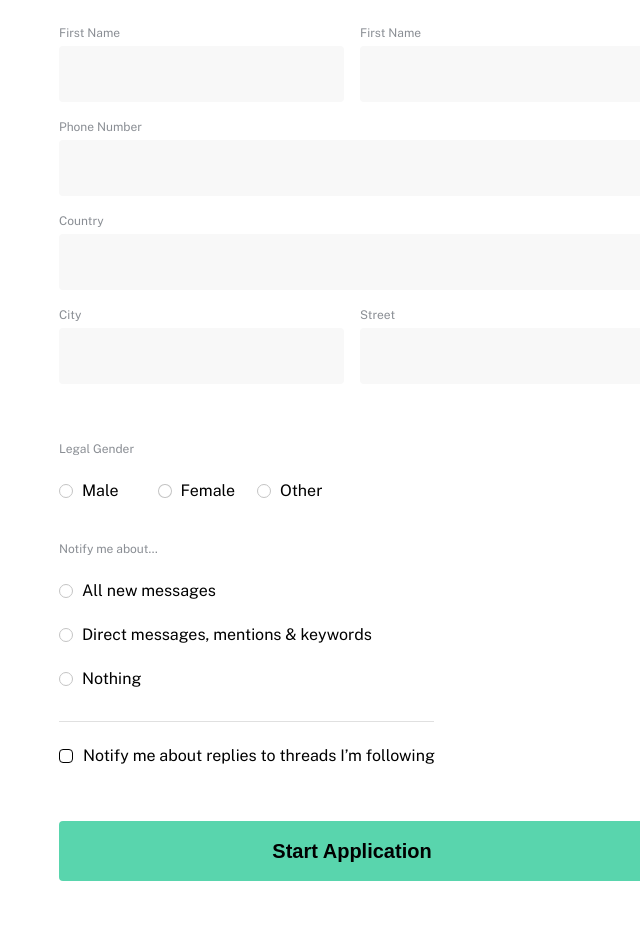
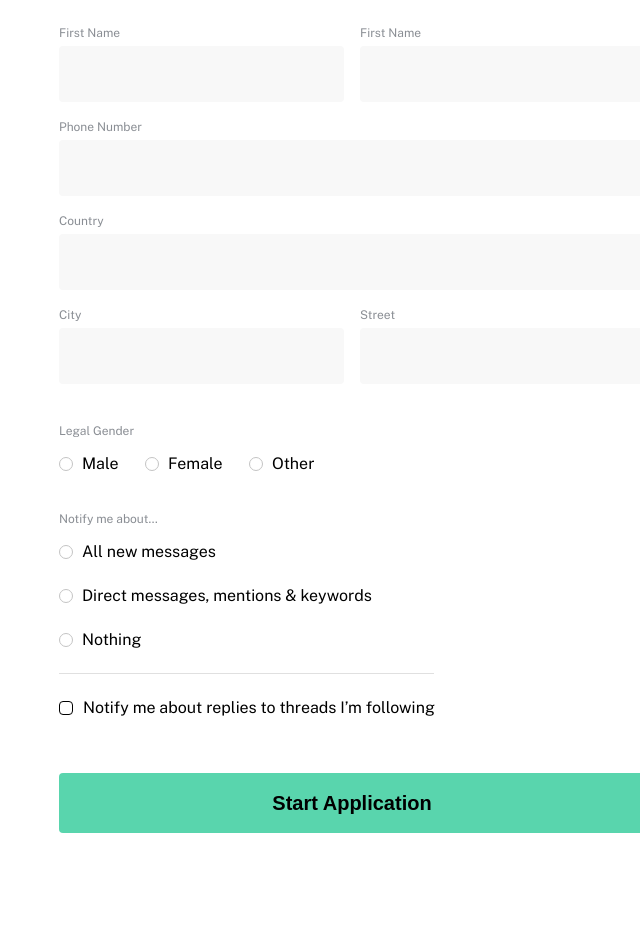
Before and after one commit to SlavaAndreievvvv/complex-form, a plain HTML site: page index.html in a window 1280 px wide. Shown: the part 184-1126 px from the top of the page, without its empty margins (288-928 px from the left). Drawn offline with nearby package versions, Linux system fonts and the light colour scheme.

Commit message:
🐛 fix bag

```diff
--- a/index.html
+++ b/index.html
@@ -8,6 +8,7 @@
     <title>Complex Form</title>
   </head>
   <body>
+    <div class="cantainer">
       <h1 class="title">Continue entering data</h1>
       <form class="form">
         <div class="form__top form__top--mb">
@@ -55,7 +56,7 @@
               maxlength="30"
             />
           </div>
-        <div class="wrapper-top wrapper-top--half wrapper-top--mb">
+          <div class="wrapper-top wrapper-top--half">
             <label class="label label--top" for="city">City</label>
             <input class="input" type="text" id="city" required />
           </div>
@@ -64,12 +65,11 @@
             <input class="input" type="text" id="street" required />
           </div>
         </div>
-
         <div class="form__bottom">
           <div class="wrapper-bottom wrapper-bottom--mb">
-          <label class="label label--bottom" for="gender">Legal Gender</label>
+            <label class="label label--bottom">Legal Gender</label>
             <div class="inner inner--gender">
-            <label class="radio radio--gender">
+              <label class="radio radio--male">
                 <input
                   class="radio__input"
                   type="radio"
@@ -80,7 +80,7 @@
                 <span class="radio__button"></span>
                 <span class="radio__text">Male</span>
               </label>
-            <label class="radio radio--gender">
+              <label class="radio radio--female">
                 <input
                   class="radio__input"
                   type="radio"
@@ -91,7 +91,7 @@
                 <span class="radio__button"></span>
                 <span class="radio__text">Female</span>
               </label>
-            <label class="radio radio--gender">
+              <label class="radio radio--other">
                 <input
                   class="radio__input"
                   type="radio"
@@ -109,7 +109,7 @@
               >Notify me about...</label
             >
             <div class="inner inner--column">
-            <label class="radio radio--mb">
+              <label class="radio radio--mb radio--column-1">
                 <input
                   class="radio__input"
                   type="radio"
@@ -120,8 +120,7 @@
                 <span class="radio__button"></span>
                 <span class="radio__text">All new messages</span>
               </label>
-
-            <label class="radio radio--mb">
+              <label class="radio radio--mb radio--column-2">
                 <input
                   class="radio__input"
                   type="radio"
@@ -134,8 +133,7 @@
                   >Direct messages, mentions & keywords</span
                 >
               </label>
-
-            <label class="radio">
+              <label class="radio radio--column-3">
                 <input
                   class="radio__input"
                   type="radio"
@@ -164,8 +162,6 @@
               xmlns="http://www.w3.org/2000/svg"
             >
               <path
-              fillRule="evenodd"
-              clipRule="evenodd"
                 d="M20.7071 6.29289C21.0976 6.68342 21.0976 7.31658 20.7071 7.70711L9.70711 18.7071C9.31658 19.0976 8.68342 19.0976 8.29289 18.7071L3.29289 13.7071C2.90237 13.3166 2.90237 12.6834 3.29289 12.2929C3.68342 11.9024 4.31658 11.9024 4.70711 12.2929L9 16.5858L19.2929 6.29289C19.6834 5.90237 20.3166 5.90237 20.7071 6.29289Z"
               />
             </svg>
@@ -176,5 +172,6 @@
         </label>
         <button class="button botton__form">Start Application</button>
       </form>
+    </div>
   </body>
 </html>
--- a/style.css
+++ b/style.css
@@ -40,7 +40,6 @@ body {
   letter-spacing: -0.02em;
   margin-top: 119px;
   margin-bottom: 42px;
-  text-align: center;
 }
 
 .form {
@@ -67,8 +66,8 @@ body {
   display: flex;
   flex-direction: column;
   border-bottom: 1px solid #E0E0E0;
-  padding-bottom: 24px;
-  margin-bottom: 24px;
+  padding-bottom: 15px;
+  margin-bottom: 15px;
 }
 
 
@@ -103,6 +102,7 @@ body {
 }
 input:focus {
   box-shadow: 0 0 0 1px #59D4AD;
+  background-color: #F8F8F8;
 }
 
 .label {
@@ -119,12 +119,9 @@ input:focus {
 .wrapper-top--mb {
   margin-bottom: 18px;
 }
-.data-top--mb {
-  margin-bottom: 40px;
-}
 
 .label--bottom {
-  margin-bottom: 16px;
+  margin-bottom: 7px;
 }
 
 .wrapper-bottom {
@@ -133,7 +130,7 @@ input:focus {
 }
 
 .wrapper-bottom--mb {
-  margin-bottom: 33px;
+  margin-bottom: 30px;
 }
 
 .inner {
@@ -142,16 +139,11 @@ input:focus {
 }
 
 .inner--gender {
-  max-width: 284px;
+  max-width: 265px;
   width: 100%;
   display: flex;
   flex-direction: row;
   justify-content: space-between;
-}
-
-.radio--gender {
-  max-width: 95px;
-  width: 100%;
 }
 
 
@@ -196,15 +188,33 @@ input:focus {
   color: #59D4AD;
 }
 
+
 .radio {
   width: 100%;
   height: 100%;
   position: relative;
-  display: inline-flex;
+  display: flex;
   cursor: pointer;
   align-items: center;
+  margin-left: -9px;
+}
+
+.radio--male{
+  max-width: 78px;
+  width: 100%;
   padding: 9px;
-  margin-left: -9px;
+}
+
+.radio--female{
+  max-width: 96px;
+  width: 100%;
+  padding: 9px;
+}
+
+.radio--other{
+  max-width: 84px;
+  width: 100%;
+  padding: 9px;
 }
 
 .radio:active {
@@ -214,6 +224,24 @@ input:focus {
 
 .radio--mb {
   margin-bottom: 7px;
+}
+
+.radio--column-1 {
+  max-width: 175px;
+  width: 100%;
+  padding: 9px;
+}
+
+.radio--column-2 {
+  max-width: 331px;
+  width: 100%;
+  padding: 9px;
+}
+
+.radio--column-3 {
+  max-width: 101px;
+  width: 100%;
+  padding: 9px;
 }
 
 .radio__input {
@@ -260,14 +288,30 @@ input:focus {
 }
 
 .checkbox {
+  max-width: 394px;
+  width: 100%;
   position: relative;
   display: inline-flex;
   cursor: pointer;
   align-items: center;
+  padding: 9px;
+  margin-left: -9px;
+  outline: 1px solid transparent;
+  border-radius: 4px;
+  transition: all .3s ease;
+}
+
+.checkbox__text:hover {
+  color: #59D4AD;
+}
+
+.checkbox:active,
+.checkbox:active {
+  outline: 1px solid #59D4AD;
 }
 
 .checkbox--mb {
-  margin-bottom: 56px;
+  margin-bottom: 47px;
 }
 
 .checkbox__input {
```
Lines whose indentation alone changed are shown as unchanged.
